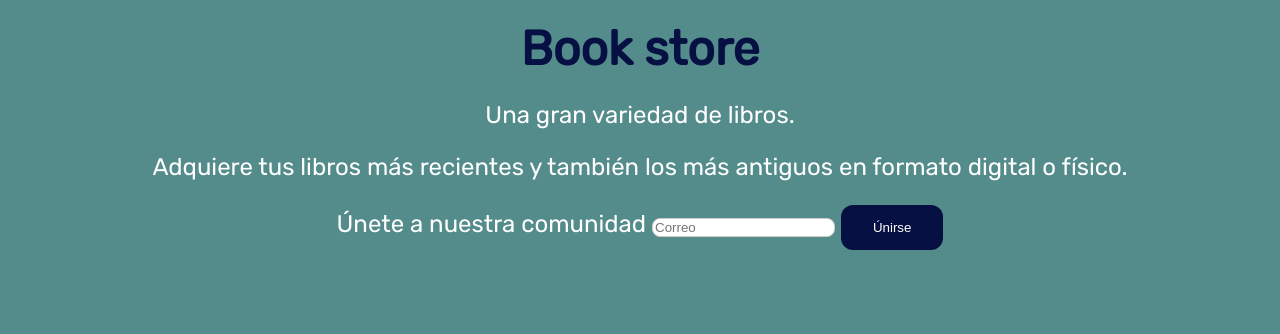
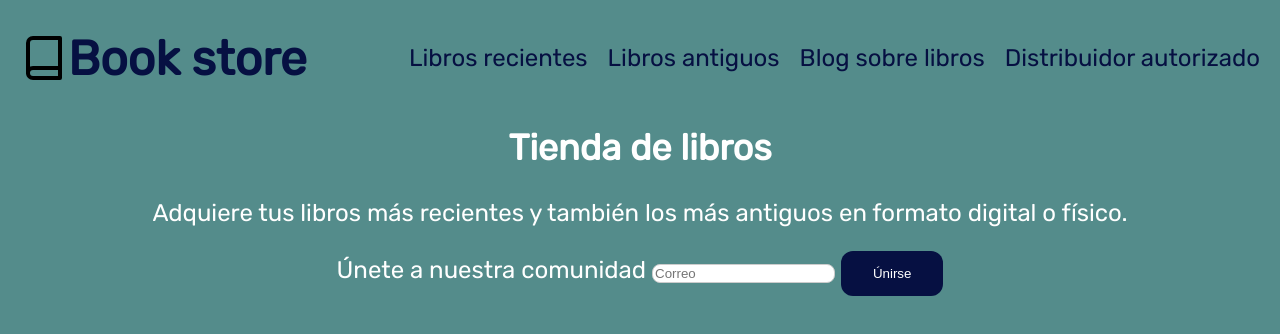
Before and after one commit to HJELuis/bookstore-landing-page, a plain HTML site: page index.html in a window 1280 px wide. Drawn offline with Linux system fonts and the light colour scheme.

Commit message:
adding metatags open graphs, robots and  keywords

```diff
--- a/index.html
+++ b/index.html
@@ -3,7 +3,16 @@
 <head>
     <meta charset="UTF-8">
     <meta name="viewport" content="width=device-width, initial-scale=1.0">
+     <!--Meta tag description-->
     <meta name="description" content="Compra una gran variedad de libros en formato físico o digital.Puedes encontrar desde libros muy antiguos hasta las obras más recientes.">
+    <!-- Open Graph Meta tags-->
+    <meta property="og:title" content="Book Store">
+    <meta property="og:escription" content="Compra una gran variedad de libros en formato físico o digital.Puedes encontrar desde libros muy antiguos hasta las obras más recientes.">
+    <meta property="og:image" content="./img/book.jpg">
+    <!--Meta Tag Robots-->
+    <meta name="robots" content="index, follow">
+    <!--Meta Tag Keywords-->
+    <meta name="keywords" content="libros,antiguos,nuevos,digital,fisico">
     <title>Book Store</title>
     <link rel="preconnect" href="https://fonts.googleapis.com">
     <link rel="preconnect" href="https://fonts.gstatic.com" crossorigin>
@@ -11,15 +20,26 @@
     <link rel="stylesheet" href="./styles/style.css">
 </head>
 <body>
-    <section class="intro">
-        <h1>Book store</h1>
-        <p>Una gran variedad de libros.</p>
-        <p>Adquiere tus libros más recientes y también los más antiguos en formato digital o físico.</p>
+    <main>
+        <header>
+            <img src="./img/book.svg" alt="logo de libro">
+            <h1>Book store</h1>
+            <nav>
+                <ul>
+                    <li><a href="#recientes">Libros recientes</a></li>
+                    <li><a href="#antiguos">Libros antiguos</a></li>
+                    <li><a href="https://blog.com" rel="noopener noreferer">Blog sobre libros</a></li>
+                    <li><a href="https://blog.com" rel="nofollow">Distribuidor autorizado</a></li>
+                </ul>
+            </nav>
+        </header>
         <section class="action">
+            <h2>Tienda de libros</h2>
+            <p>Adquiere tus libros más recientes y también los más antiguos en formato digital o físico.</p>
             <label for="email">Únete a nuestra comunidad</label>
             <input id="email" type="text" placeholder="Correo" ></input>
             <button>Únirse</button>
         </section>
-    </section>
+    </main>
 </body>
 </html>
--- a/styles/style.css
+++ b/styles/style.css
@@ -8,17 +8,45 @@ body {
 
 
 
-.intro {
+main {
     text-align: center;
     color: #FFFFFF;
     font-size: 1.5em;
     padding: 20px;
 }
 
+header {
+    display: flex;
+    justify-content: space-between;
+}
+
 h1 {
     color: #061042;
     font-size: 2em;
     margin: 0;
+    align-self: center;
+    margin-right: auto;
+}
+
+img {
+    width: 2em;
+
+}
+
+ul {
+    list-style: none;
+    display: flex;
+    gap: 20px;
+}
+
+a {
+    text-decoration: none;
+    color: #061042;
+
+}
+
+a:hover {
+    color: #FFFFFF;
 }
 
 input {
```
Also changed, not shown: img/book.svg (added), 1 other file.
